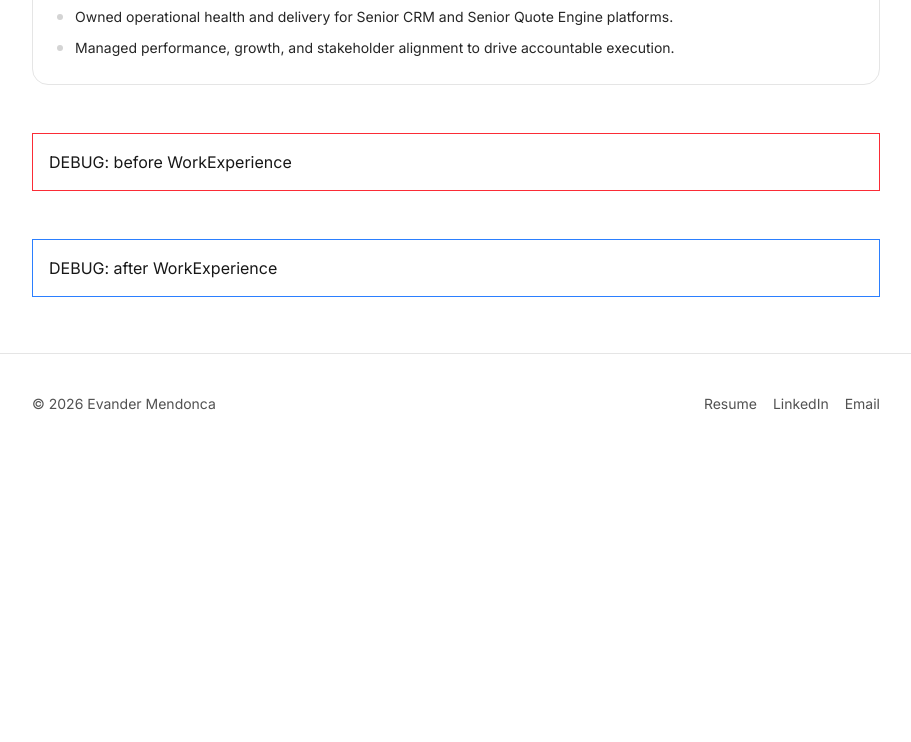
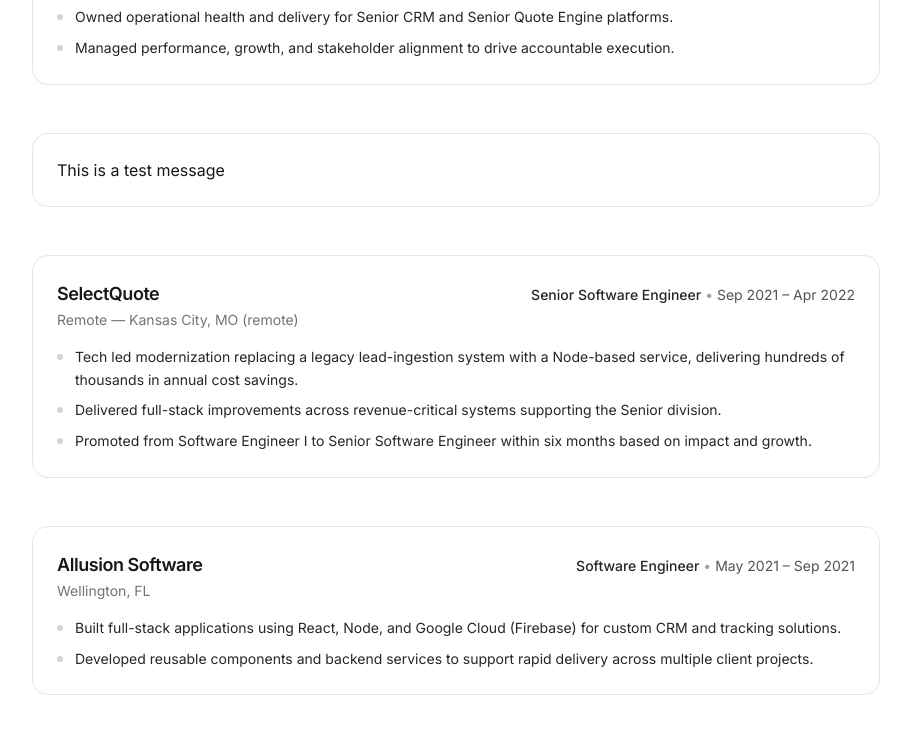
Before and after one commit to evandermendonca/website_v3, a Next.js app: page /experience in a window 1280 px wide. Shown: the part 900-1642 px from the top of the page, without its empty margins (184-1095 px from the left). Before the commit the page ends 1354 px from the top, so only its background shows below. Built offline with nearby package versions, Linux system fonts and the light colour scheme.

Commit message:
fixing issues preventing experience rendering

```diff
--- a/src/app/experience/page.tsx
+++ b/src/app/experience/page.tsx
@@ -178,13 +178,7 @@
           </BulletList>
         </ExperienceCard>
 
-        <div className="mt-6 border border-red-500 p-4">
-          DEBUG: before WorkExperience
-        </div>
         <WorkExperience />
-        <div className="mt-6 border border-blue-500 p-4">
-          DEBUG: after WorkExperience
-        </div>
       </section>
     </main>
   );
--- a/src/components/WorkExperience.tsx
+++ b/src/components/WorkExperience.tsx
@@ -55,8 +55,8 @@
           Nothing here
         </div>
       ) : (
-        workExperience.map((experience, index) => {
-          <ExperienceCard key={index}>
+        workExperience.map((experience, index) => (
+          <ExperienceCard key={`${experience.company}-${experience.startDate}`}>
             {index === 0 ? (
               <div>This is a test message</div>
             ) : (
@@ -69,18 +69,20 @@
                 />
 
                 {experience.impact.length === 0 ? (
-                  <div>No impact bullets.</div>
+                  <div className="mt-4 text-sm text-neutral-600">
+                    No impact bullets.
+                  </div>
                 ) : (
-                  experience.impact.map((bullet) => {
-                    <BulletList>
-                      <Bullet>{bullet}</Bullet>
-                    </BulletList>;
-                  })
+                  <BulletList>
+                    {experience.impact.map((bullet) => (
+                      <Bullet key={bullet}>{bullet}</Bullet>
+                    ))}
+                  </BulletList>
                 )}
               </>
             )}
-          </ExperienceCard>;
-        })
+          </ExperienceCard>
+        ))
       )}
     </>
   );
```
